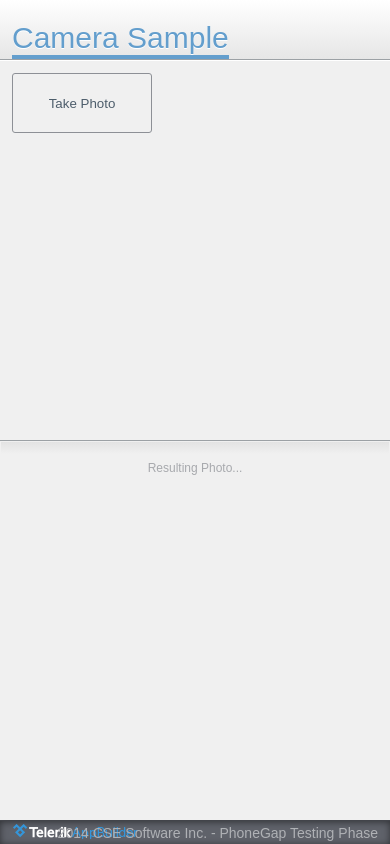
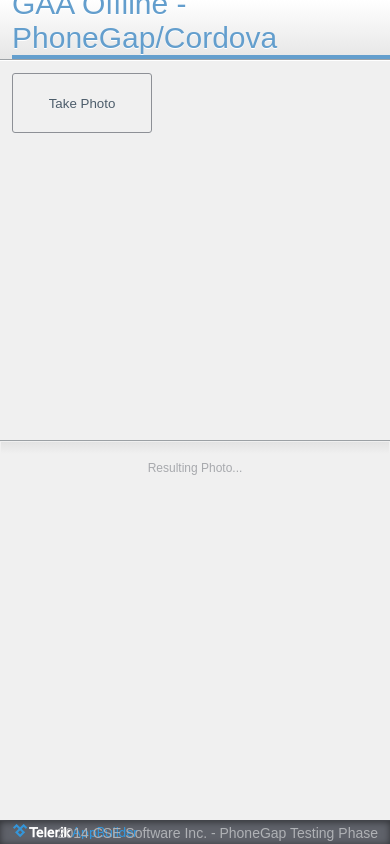
Before and after one commit to fatherofawesome/PhoneGapTesting, a plain HTML site: page Camera Sample/index.html in a window 390 px wide. Drawn offline with Linux system fonts and the light colour scheme; some packages are replaced by stand-ins of ours.

Commit message:
Header Changed

```diff
--- a/Camera Sample/index.html
+++ b/Camera Sample/index.html
@@ -9,7 +9,7 @@
 	</head>
 	<body>
         <header class="header">
-            <h1>Camera Sample</h1>
+            <h1>GAA Offline - PhoneGap/Cordova</h1>
         </header>
         <div class="content">
             <div class="action-area ch50">
```
